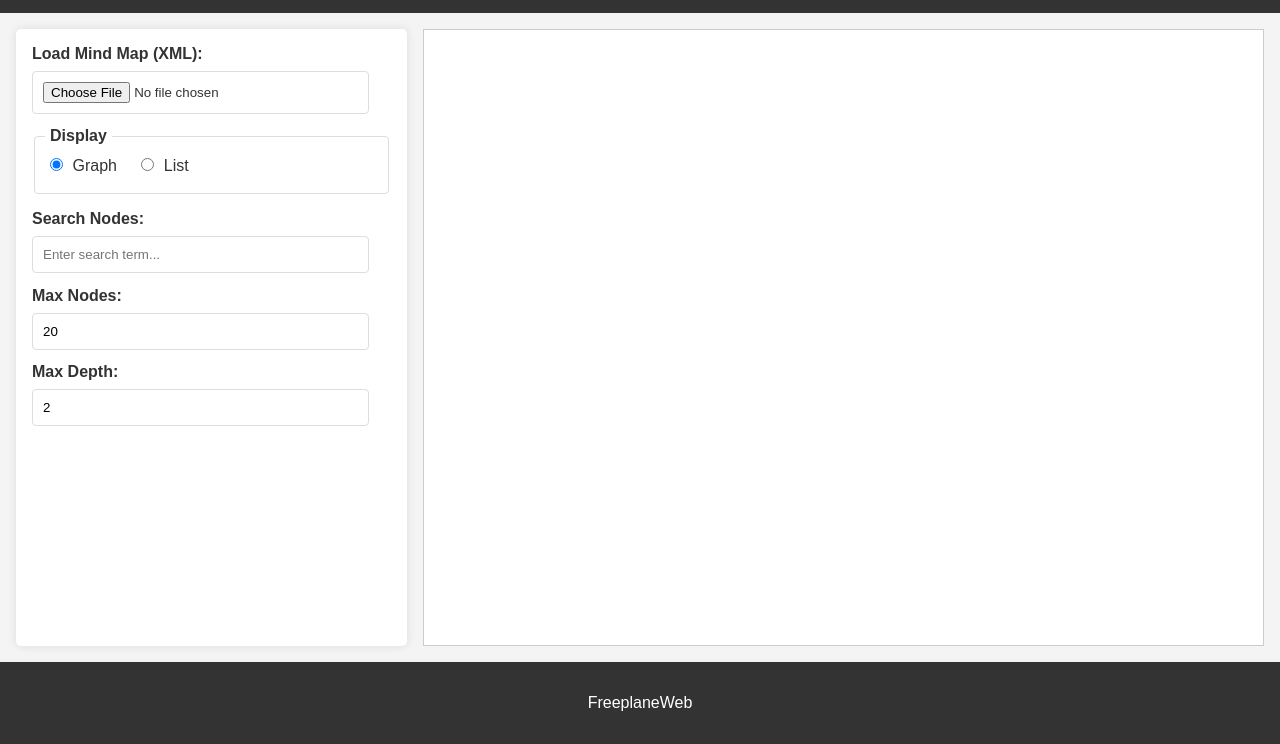
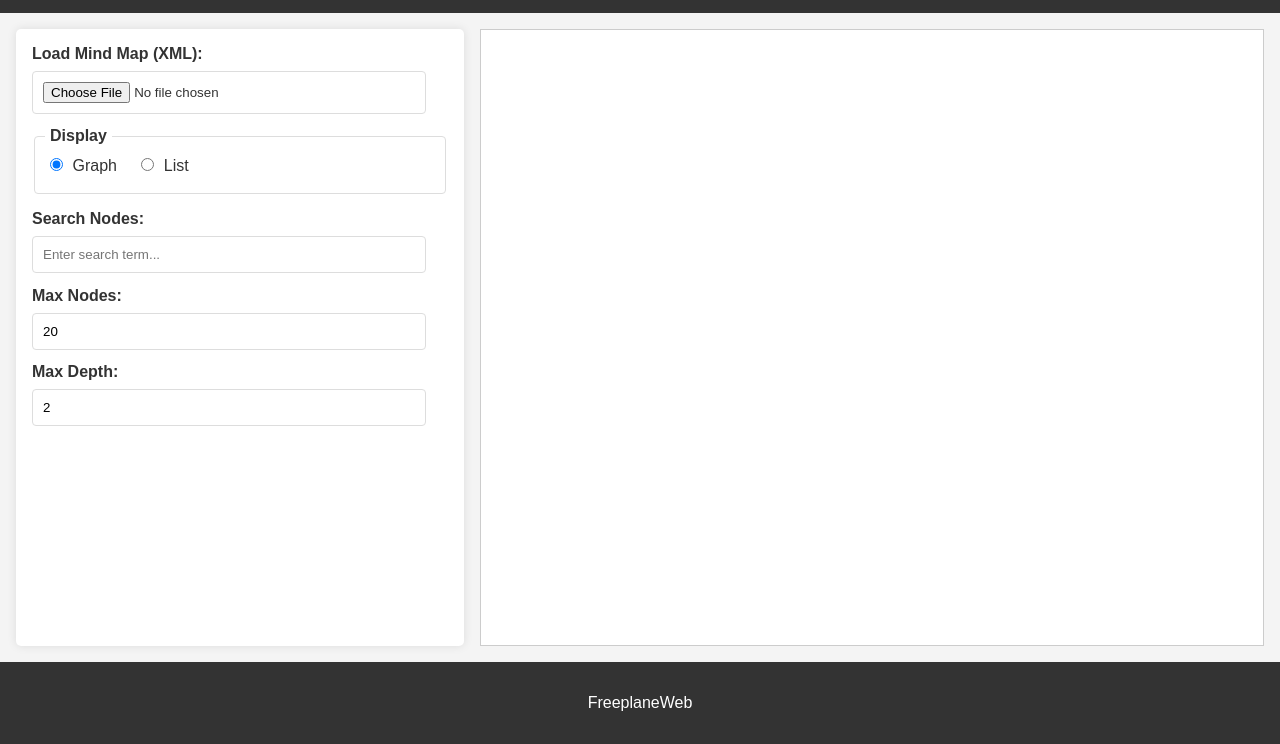
Before and after one commit to url00/FreeplaneWeb, a website with bundled scripts: page src/index.html in a window 1280 px wide. Shown: the part 56-800 px from the top of the page. Built offline with nearby package versions, Linux system fonts and the light colour scheme.

Commit message:
Layout improvements for desktop.

```diff
--- a/src/style.css
+++ b/src/style.css
@@ -103,11 +103,12 @@ footer {
         flex-direction: row;
     }
     .controls {
-        width: 30%;
+        flex: 1 1 30%;
+        min-width: calc(100% / 3);
         margin-right: 1em;
         margin-bottom: 0;
     }
-    #graphContainer {
-        width: 70%;
+    .display-panel {
+        flex: 2 1 70%;
     }
 }
```
Also changed, not shown: 2 other files.
